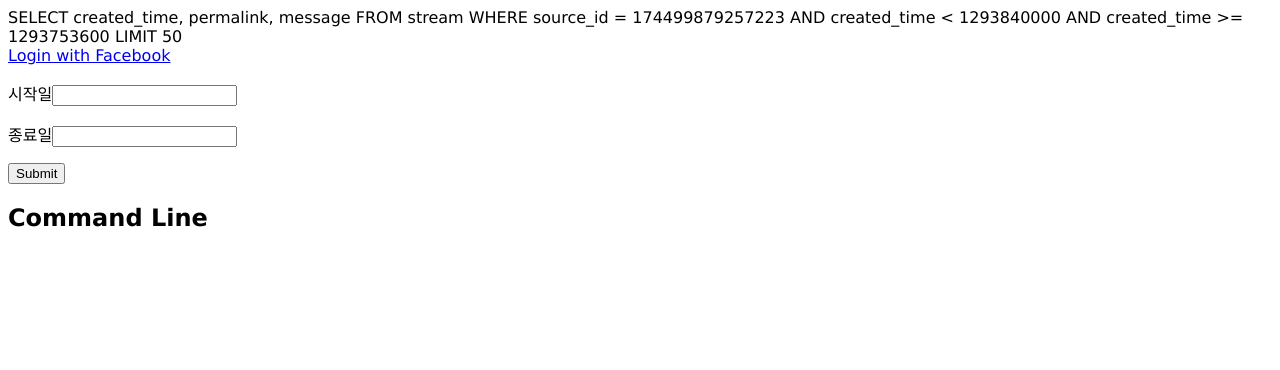
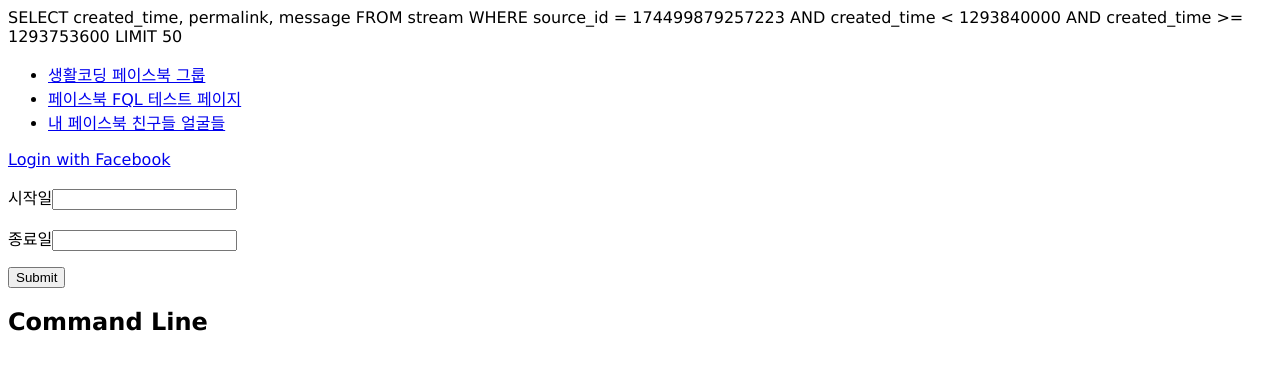
Before and after one commit to happydeveloper/FBcommandLine, a PHP site: page /ot.php in a window 1280 px wide. Shown: the top 370 px of the page. Run offline with PHP 8.4, Linux system fonts and the light colour scheme.

Commit message:
nav 추가

```diff
--- a/ot.php
+++ b/ot.php
@@ -71,6 +71,15 @@ if($user) {
   </head>
   <body>
 
+<nav id="main_menu">
+	<div class="wrapper">
+		<ul>
+			<li><a href="./ot.php">생활코딩 페이스북 그룹</a></li>
+			<li><a href="./GraphAPI.php">페이스북 FQL 테스트 페이지</a></li>
+			<li><a href="./index.php">내 페이스북 친구들 얼굴들</a></li>
+		</ul>
+	</div>
+</nav>
     <?php if ($user): ?>
       <a href="<?php echo 'Logout.php';//echo $logoutUrl; ?>">Logout</a>
     <?php else: ?>
```
Also changed, not shown: GraphAPI.php (+9 -0 lines), index.php (+9 -1 lines).
